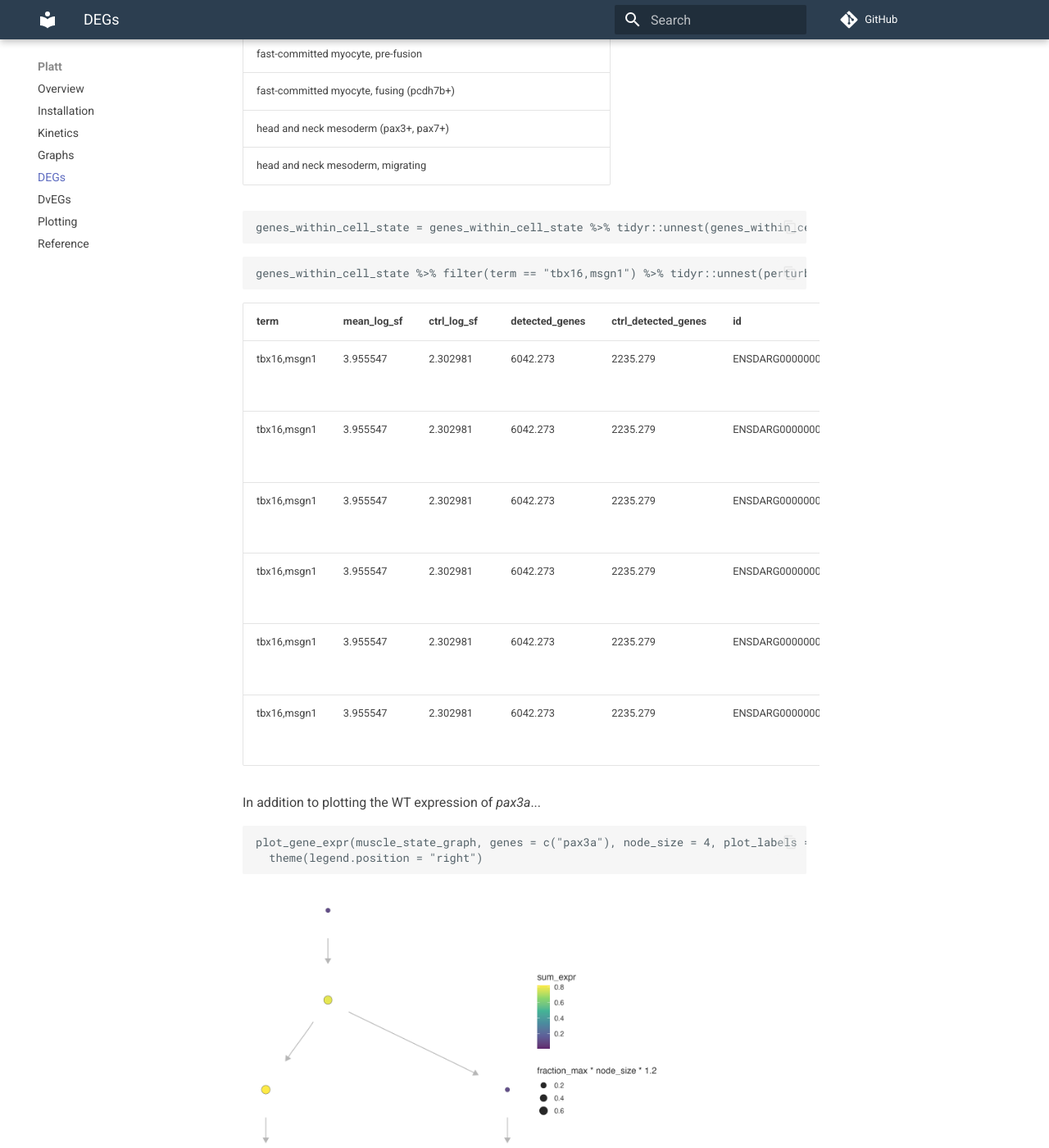
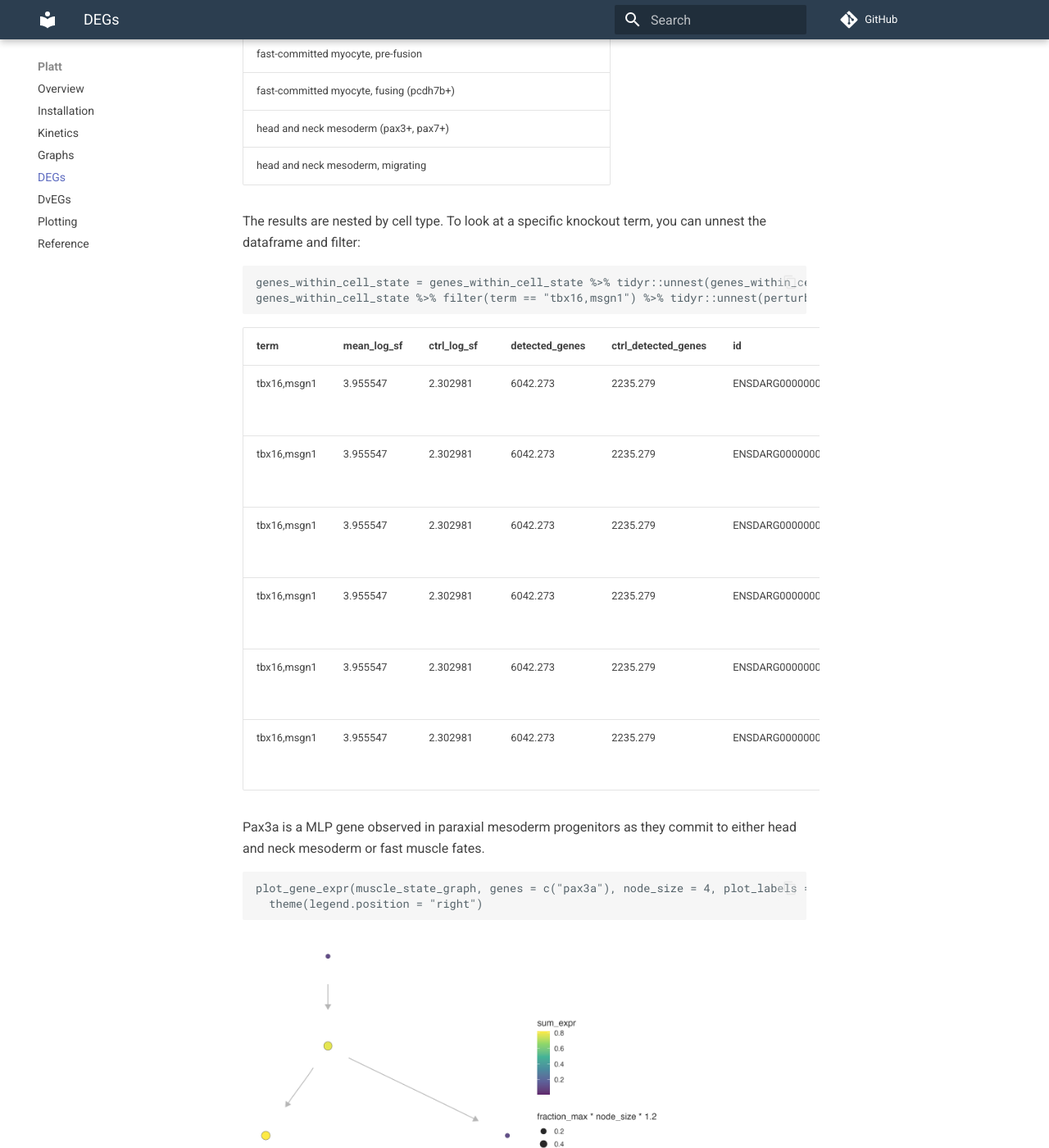
Before and after one commit to cole-trapnell-lab/platt, an MkDocs documentation site: the page built from docs/deg.md, in a window 1280 px wide and 1400 px high, scrolled down 4443 px. Shown: the whole window at 82% size. Built offline with MkDocs 1.6.1 and Material for MkDocs 9.7.7, drawn with Linux system fonts in a browser that asks for light colours; comment, search, counter and statistics services are not loaded; some of the changed text lies outside the part shown.

Commit message:
update deg texts

````diff
--- a/docs/deg.md
+++ b/docs/deg.md
@@ -104,32 +104,39 @@
 | head and neck mesoderm (pax3+, pax7+)    | <tibble [33,189 × 15]>  |
 | head and neck mesoderm, migrating        | <tibble [33,189 × 15]>  |
 
-
+The results are nested by cell type. To look at a specific knockout term, you can unnest the dataframe and filter:
 ```
 genes_within_cell_state = genes_within_cell_state %>% tidyr::unnest(genes_within_cell_group)
-```
-
-
-```
 genes_within_cell_state %>% filter(term == "tbx16,msgn1") %>% tidyr::unnest(perturb_effects)
 ```
 
 | term       | mean_log_sf | ctrl_log_sf | detected_genes | ctrl_detected_genes | id                  | perturb_to_ctrl_raw_lfc | perturb_to_ctrl_raw_lfc_se | perturb_to_ctrl_raw_p_value | perturb_to_ctrl_shrunken_lfc | perturb_to_ctrl_shrunken_lfc_se | perturb_to_ctrl_p_value | effect_skew | log_mean_expression | coefficient_mode | cell_group                     |
 |------------|------------|-------------|----------------|----------------------|----------------------|-------------------------|----------------------------|----------------------------|-----------------------------|-------------------------------|-------------------------|--------------|---------------------|-----------------|--------------------------------|
-| tbx16,msgn1 | 3.955547   | 2.302981    | 6042.273       | 2235.279             | ENSDARG00000000002   | -0.08138754             | 0.8304913                  | 0.46096644                 | -0.007389409                | 0.25044809                    | 0.7034408               | -2.799458    | -5.560817           | -0.02203216     | paraxial mesoderm (pax2a+)     |
-| tbx16,msgn1 | 3.955547   | 2.302981    | 6042.273       | 2235.279             | ENSDARG00000000018   | 0.88256012              | 0.3981750                  | 0.01332819                 | 0.314546764                 | 0.34338591                    | 0.3002582               | -2.799458    | -3.133384           | -0.02203216     | paraxial mesoderm (pax2a+)     |
-| tbx16,msgn1 | 3.955547   | 2.302981    | 6042.273       | 2235.279             | ENSDARG00000000019   | 0.04861553              | 0.2461786                  | 0.42172566                 | 0.014027290                 | 0.13301079                    | 0.7339044               | -2.799458    | -2.514816           | -0.02203216     | paraxial mesoderm (pax2a+)     |
-| tbx16,msgn1 | 3.955547   | 2.302981    | 6042.273       | 2235.279             | ENSDARG00000000068   | 0.03918378              | 0.3448263                  | 0.45476421                 | 0.008933895                 | 0.16490703                    | 0.7267108               | -2.799458    | -3.313506           | -0.02203216     | paraxial mesoderm (pax2a+)     |
-| tbx16,msgn1 | 3.955547   | 2.302981    | 6042.273       | 2235.279             | ENSDARG00000000069   | 0.22385107              | 0.2309466                  | 0.16620371                 | 0.076271650                 | 0.15154521                    | 0.5804131               | -2.799458    | -2.281009           | -0.02203216     | paraxial mesoderm (pax2a+)     |
-| tbx16,msgn1 | 3.955547   | 2.302981    | 6042.273       | 2235.279             | ENSDARG00000000086   | -0.04488597             | 0.1612511                  | 0.39036776                 | -0.014688242                | 0.09378365                    | 0.7574802               | -2.799458    | -1.528009           | -0.02203216     | paraxial mesoderm (pax2a+)     |
+| tbx16,msgn1 | 3.955547   | 2.302981    | 6042.273       | 2235.279             | ENSDARG00000000002   | -0.08138754             | 0.8304913                  | 0.46096644                 | -0.007389409                | 0.25044809                    | 0.7034408               | -2.799458    | -5.560817           | -0.02203216     | paraxial mesoderm (tbx16+)     |
+| tbx16,msgn1 | 3.955547   | 2.302981    | 6042.273       | 2235.279             | ENSDARG00000000018   | 0.88256012              | 0.3981750                  | 0.01332819                 | 0.314546764                 | 0.34338591                    | 0.3002582               | -2.799458    | -3.133384           | -0.02203216     | paraxial mesoderm (tbx16+)     |
+| tbx16,msgn1 | 3.955547   | 2.302981    | 6042.273       | 2235.279             | ENSDARG00000000019   | 0.04861553              | 0.2461786                  | 0.42172566                 | 0.014027290                 | 0.13301079                    | 0.7339044               | -2.799458    | -2.514816           | -0.02203216     | paraxial mesoderm (tbx16+)     |
+| tbx16,msgn1 | 3.955547   | 2.302981    | 6042.273       | 2235.279             | ENSDARG00000000068   | 0.03918378              | 0.3448263                  | 0.45476421                 | 0.008933895                 | 0.16490703                    | 0.7267108               | -2.799458    | -3.313506           | -0.02203216     | paraxial mesoderm (tbx16+)     |
+| tbx16,msgn1 | 3.955547   | 2.302981    | 6042.273       | 2235.279             | ENSDARG00000000069   | 0.22385107              | 0.2309466                  | 0.16620371                 | 0.076271650                 | 0.15154521                    | 0.5804131               | -2.799458    | -2.281009           | -0.02203216     | paraxial mesoderm (tbx16+)     |
+| tbx16,msgn1 | 3.955547   | 2.302981    | 6042.273       | 2235.279             | ENSDARG00000000086   | -0.04488597             | 0.1612511                  | 0.39036776                 | -0.014688242                | 0.09378365                    | 0.7574802               | -2.799458    | -1.528009           | -0.02203216     | paraxial mesoderm (tbx16+)     |
 
+Pax3a is a MLP gene observed in paraxial mesoderm progenitors as they commit to either head and neck mesoderm or fast muscle fates.
 
-In addition to plotting the WT expression of _pax3a_...
 ```
 plot_gene_expr(muscle_state_graph, genes = c("pax3a"), node_size = 4, plot_labels = F) +
   theme(legend.position = "right")
 ```
 ![](assets/muscle_pax3a.png){width=75%}
+
+
+In the tbx16-msgn1 crispants, all of which fail to generate skeletal muscle properly, _pax3a_,
+a key regulator of myogenesis was differentially expressed in myogenic progenitors.
+
+
+| term         | cell_group                          | gene_short_name | perturb_to_ctrl_shrunken_lfc | perturb_to_ctrl_p_value |
+|-------------|-------------------------------------|----------------|------------------------------|-------------------------|
+| tbx16,msgn1 | paraxial mesoderm (tbx16+)         | pax3a          | -1.0584180                   | 1.397403e-08           |
+| tbx16,msgn1 | paraxial mesoderm (pax3+, pax7-)  | pax3a          | -0.7609017                   | 2.913705e-05           |
+
 
 
 ... we can plot the DEG fold change of _pax3a_ in the tbx16-msgn1 mutant on the platt graph:
````
